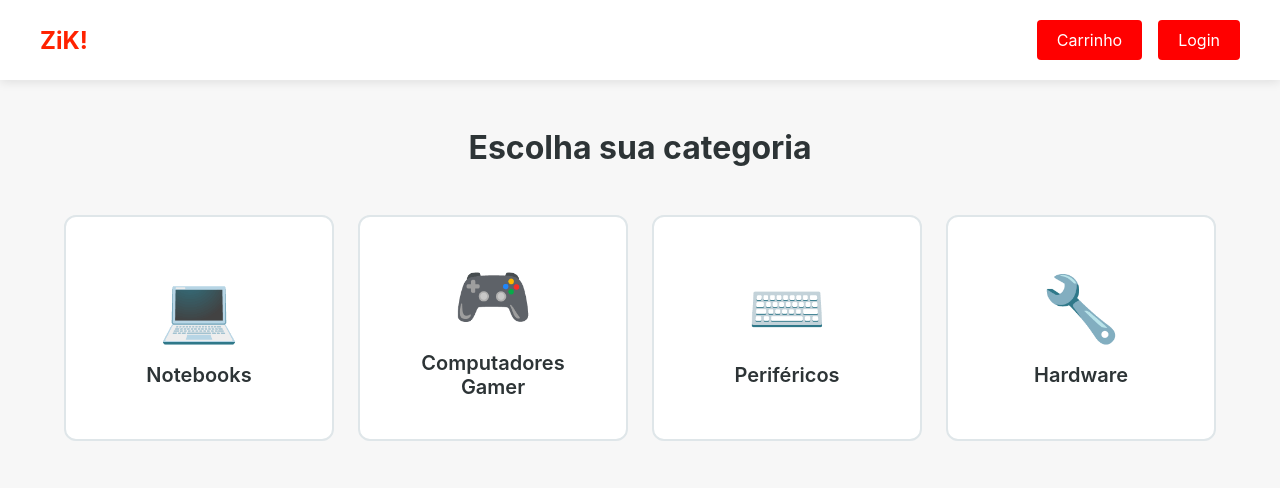
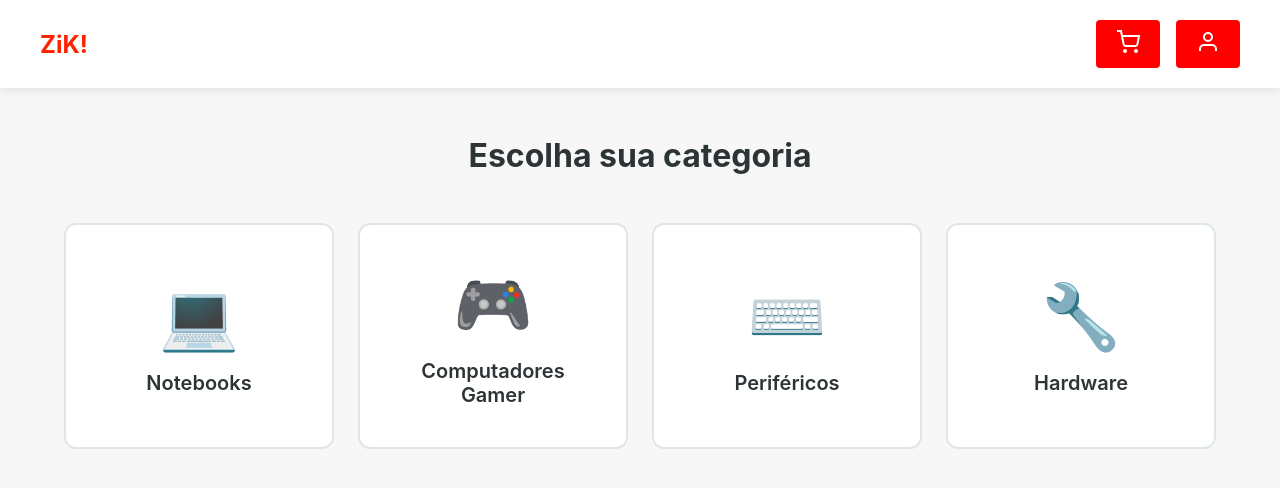
Before and after one commit to yvanshaw1/zik-ecommerce, a React (Vite) app: page / in a window 1280 px wide. Shown: the top 488 px of the page. Built offline with nearby package versions, Linux system fonts and the light colour scheme.

Commit message:
header buttons updated

```diff
--- a/src/components/Header/index.tsx
+++ b/src/components/Header/index.tsx
@@ -1,15 +1,43 @@
 import { useNavigate } from "react-router-dom";
+import { useCarrinho } from "../../contexts";
 import * as S from "./styles";
 
 export function Header() {
   const navigate = useNavigate();
+  const { itens } = useCarrinho();
 
   return (
     <S.Container>
       <S.Logo onClick={() => navigate("/")}>ZiK!</S.Logo>
       <S.Nav>
-        <S.NavButton>Carrinho</S.NavButton>
-        <S.NavButton>Login</S.NavButton>
+        <S.NavButton onClick={() => navigate("/carrinho")}>
+          <svg
+            width="24"
+            height="24"
+            viewBox="0 0 24 24"
+            fill="none"
+            stroke="currentColor"
+            strokeWidth="2"
+          >
+            <circle cx="9" cy="21" r="1" />
+            <circle cx="20" cy="21" r="1" />
+            <path d="M1 1h4l2.68 13.39a2 2 0 0 0 2 1.61h9.72a2 2 0 0 0 2-1.61L23 6H6" />
+          </svg>
+          {itens.length > 0 && <span>({itens.length})</span>}
+        </S.NavButton>
+        <S.NavButton>
+          <svg
+            width="24"
+            height="24"
+            viewBox="0 0 24 24"
+            fill="none"
+            stroke="currentColor"
+            strokeWidth="2"
+          >
+            <path d="M20 21v-2a4 4 0 0 0-4-4H8a4 4 0 0 0-4 4v2" />
+            <circle cx="12" cy="7" r="4" />
+          </svg>
+        </S.NavButton>
       </S.Nav>
     </S.Container>
   );
```
